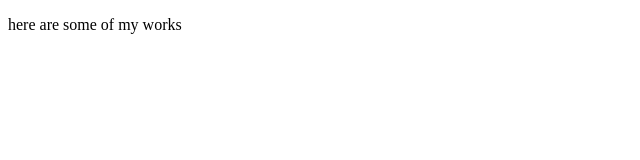
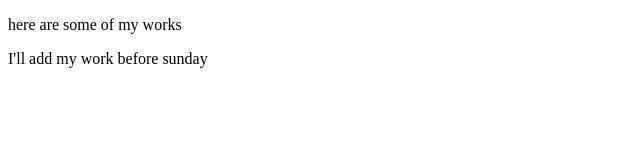
Before and after one commit to samyuktap24/publishOnGitHub, a plain HTML site: page index.html in a window 1280 px wide. Shown: the whole page, without its empty margins (0-640 px from the left). Drawn offline with Linux system fonts and the light colour scheme.

Commit message:
just refreshing

```diff
--- a/index.html
+++ b/index.html
@@ -5,6 +5,7 @@
     <meta name="viewport" content="width=device-width, initial-scale=1.0">
     <title>Welcome to my portfolio</title>
     <p>here are some of my works</p>
+    <p> I'll add my work before sunday </p>
 
 </head>
 <body>
```
Also changed, not shown: contact.html (+1 -0 lines), images/a217c2b01c857da438187063f1c91370.jpg (added).
